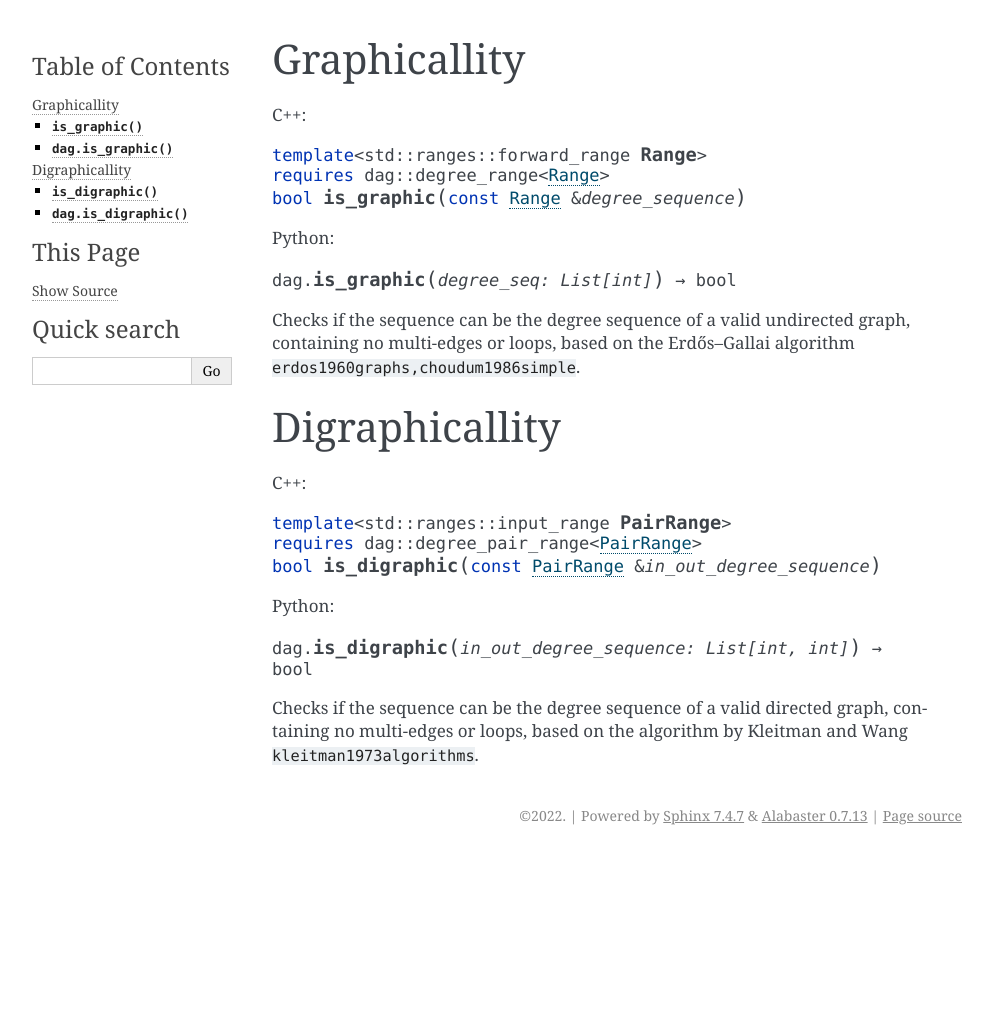
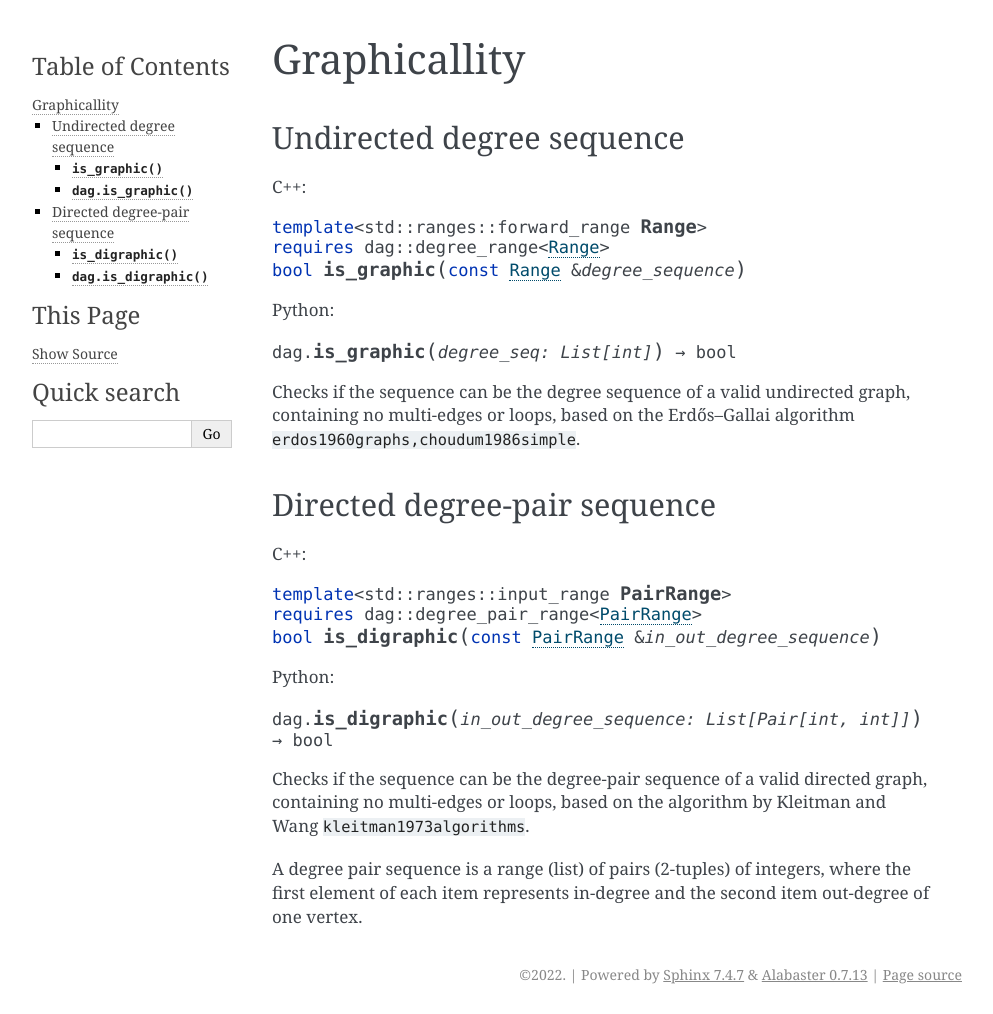
Before and after one commit to reticula-network/reticula-python, a Sphinx documentation site: the page built from docs/algorithms/graphicallity.rst, in a window 1280 px wide. Shown: the whole page, without its empty margins (148-1141 px from the left). Built offline with Sphinx 7.4.7, drawn with Linux system fonts in a browser that asks for light colours; cross-references to code outside the pages are shown as plain code; before the commit the page ends 900 px from its top, so only the background shows below that.

Commit message:
docs more spelling

```diff
--- a/docs/algorithms/graphicallity.rst
+++ b/docs/algorithms/graphicallity.rst
@@ -1,5 +1,8 @@
 Graphicallity
 =============
+
+Undirected degree sequence
+--------------------------
 
 C++:
 
@@ -17,9 +20,8 @@ containing no multi-edges or loops, based on the Erdős--Gallai algorithm
 :cite:p:`erdos1960graphs,choudum1986simple`.
 
 
-Digraphicallity
-===============
-
+Directed degree-pair sequence
+------------------------
 
 C++:
 
@@ -30,9 +32,13 @@ C++:
 
 Python:
 
-.. py:function:: dag.is_digraphic(in_out_degree_sequence: List[int, int]) \
-    -> bool
+.. py:function:: dag.is_digraphic(\
+    in_out_degree_sequence: List[Pair[int, int]]) -> bool
 
-Checks if the sequence can be the degree sequence of a valid directed graph,
-containing no multi-edges or loops, based on the algorithm by Kleitman and Wang
-:cite:t:`kleitman1973algorithms`.
+Checks if the sequence can be the degree-pair sequence of a valid directed
+graph, containing no multi-edges or loops, based on the algorithm by Kleitman
+and Wang :cite:p:`kleitman1973algorithms`.
+
+A degree pair sequence is a range (list) of pairs (2-tuples) of integers,
+where the first element of each item represents in-degree and the second item
+out-degree of one vertex.
--- a/docs/algorithms/index.rst
+++ b/docs/algorithms/index.rst
@@ -4,7 +4,7 @@ Algorithms
 .. toctree::
    :maxdepth: 1
 
+   graphicallity
    graph_operations
-   graphicallity
    static_network_reachability
    temporal_network_reachability
--- a/docs/algorithms/temporal_network_reachability.rst
+++ b/docs/algorithms/temporal_network_reachability.rst
@@ -217,10 +217,10 @@ Python:
 .. py:class:: dag.temporal_adjacency.simple[edge_type]()
 
 The simple temporal adjacency specifies the physical minimum requirements for
-two events to be considered adjacent. The
+two events to be considered adjacent.
 
 .. note:: Two event happening at the same time cannot be adjacent. If your
-   network representation has low temporal resolutoin, you might need to
+   network representation has a low temporal resolution, you might need to
    manually adjust timestamps.
 
 Limited waiting-time adjacency
```
